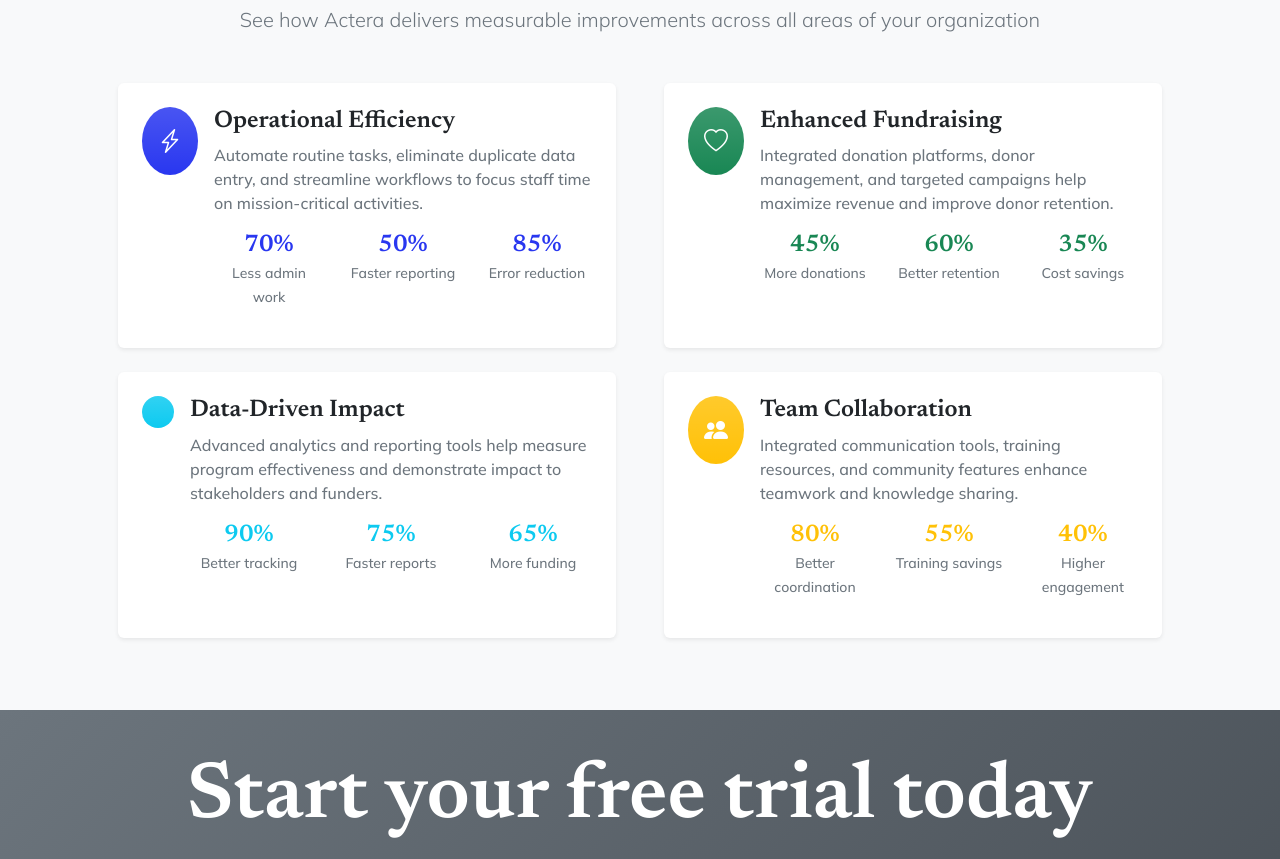
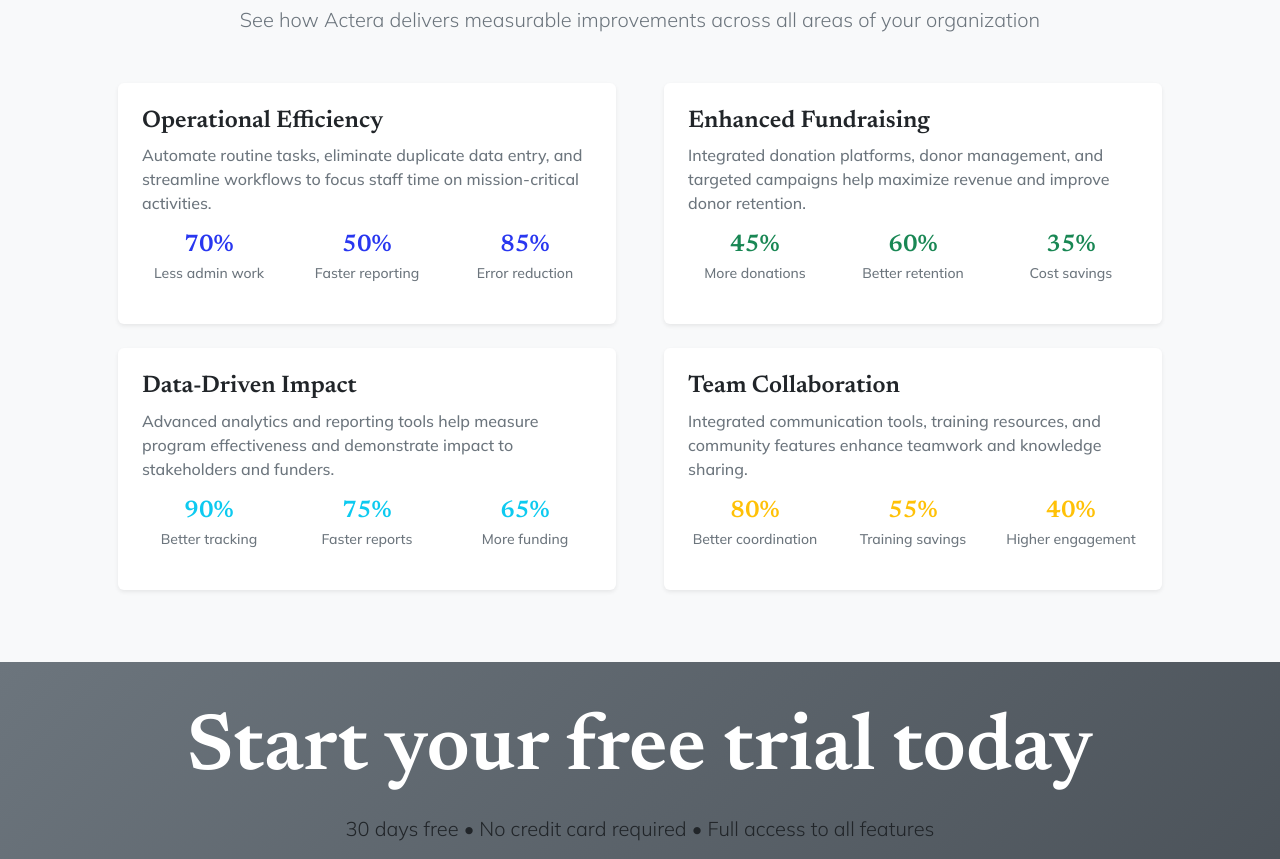
Before and after one commit to splawrence/actera, a plain HTML site: page index.html in a window 1280 px wide. Shown: the part 3899-4758 px from the top of the page. Drawn offline with nearby package versions, Linux system fonts and the light colour scheme.

Commit message:
Remove icon elements from feature cards for a cleaner design

```diff
--- a/index.html
+++ b/index.html
@@ -302,9 +302,6 @@
                         <div class="card border-0 shadow-sm h-100">
                             <div class="card-body p-4">
                                 <div class="d-flex align-items-start mb-3">
-                                    <div class="bg-primary bg-gradient rounded-circle p-3 me-3">
-                                        <i class="bi-lightning-charge text-white fs-4"></i>
-                                    </div>
                                     <div>
                                         <h4 class="card-title">Operational Efficiency</h4>
                                         <p class="text-muted">Automate routine tasks, eliminate duplicate data entry, and streamline workflows to focus staff time on mission-critical activities.</p>
@@ -331,9 +328,7 @@
                         <div class="card border-0 shadow-sm h-100">
                             <div class="card-body p-4">
                                 <div class="d-flex align-items-start mb-3">
-                                    <div class="bg-success bg-gradient rounded-circle p-3 me-3">
-                                        <i class="bi-heart text-white fs-4"></i>
-                                    </div>
+
                                     <div>
                                         <h4 class="card-title">Enhanced Fundraising</h4>
                                         <p class="text-muted">Integrated donation platforms, donor management, and targeted campaigns help maximize revenue and improve donor retention.</p>
@@ -360,9 +355,6 @@
                         <div class="card border-0 shadow-sm h-100">
                             <div class="card-body p-4">
                                 <div class="d-flex align-items-start mb-3">
-                                    <div class="bg-info bg-gradient rounded-circle p-3 me-3">
-                                        <i class="bi-graph-up-arrow text-white fs-4"></i>
-                                    </div>
                                     <div>
                                         <h4 class="card-title">Data-Driven Impact</h4>
                                         <p class="text-muted">Advanced analytics and reporting tools help measure program effectiveness and demonstrate impact to stakeholders and funders.</p>
@@ -389,9 +381,6 @@
                         <div class="card border-0 shadow-sm h-100">
                             <div class="card-body p-4">
                                 <div class="d-flex align-items-start mb-3">
-                                    <div class="bg-warning bg-gradient rounded-circle p-3 me-3">
-                                        <i class="bi-people-fill text-white fs-4"></i>
-                                    </div>
                                     <div>
                                         <h4 class="card-title">Team Collaboration</h4>
                                         <p class="text-muted">Integrated communication tools, training resources, and community features enhance teamwork and knowledge sharing.</p>
```
